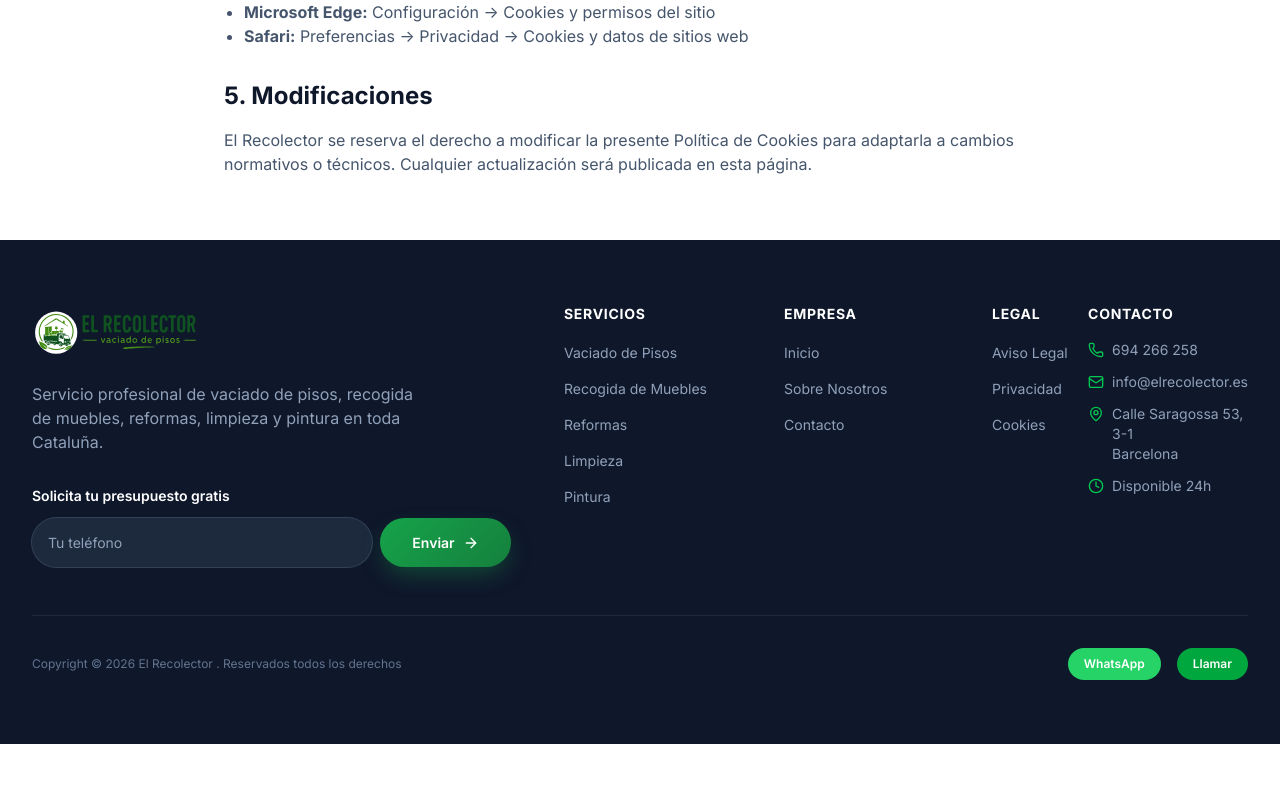
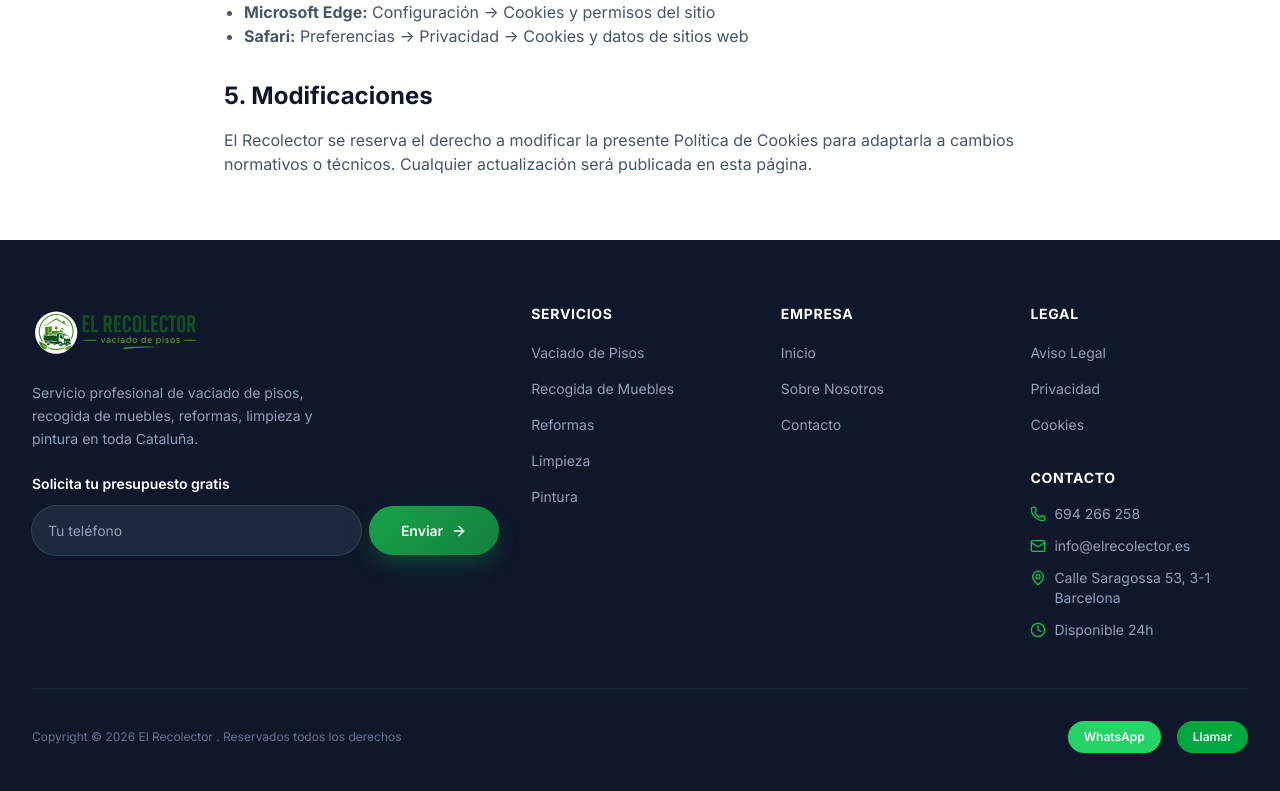
Before and after one commit to creativedesignseo/trayec-web, a React (Vite) app: page /politica-cookies in a window 1280 px wide. Shown: the part 1199-1990 px from the top of the page. Before the commit the page ends 1943 px from the top, so only its background shows below. Built offline with nearby package versions, Linux system fonts and the light colour scheme.

Commit message:
style: improve footer layout on desktop
- Restructure footer grid to 5 columns (2 for branding + 3 for menus)
- Combine Legal and Contacto into one column for better balance
- Remove justify-items-end that caused misalignment
- Increase gap between columns for breathing room

```diff
--- a/src/components/Footer.tsx
+++ b/src/components/Footer.tsx
@@ -25,16 +25,18 @@ export default function Footer() {
   return (
     <footer className="bg-slate-900 text-white">
       <div className="mx-auto max-w-7xl px-4 py-16 sm:px-6 lg:px-8">
-        <div className="grid grid-cols-1 gap-12 lg:grid-cols-12">
-          <div className="lg:col-span-5">
+        {/* Desktop: 5 equal columns | Mobile: stacked */}
+        <div className="grid grid-cols-1 gap-10 sm:grid-cols-2 lg:grid-cols-5 lg:gap-8">
+          {/* Branding */}
+          <div className="lg:col-span-2">
             <Link to="/" className="inline-block">
               <img src="/logo.svg" alt="El Recolector" className="h-14 w-auto" />
             </Link>
-            <p className="mt-4 max-w-sm text-slate-400">
+            <p className="mt-4 max-w-xs text-sm leading-relaxed text-slate-400">
               Servicio profesional de vaciado de pisos, recogida de muebles, reformas, limpieza y pintura en toda Cataluña.
             </p>
 
-            <form className="mt-8" onSubmit={(e) => e.preventDefault()}>
+            <form className="mt-6" onSubmit={(e) => e.preventDefault()}>
               <p className="text-sm font-semibold text-white">Solicita tu presupuesto gratis</p>
               <div className="mt-3 flex gap-2">
                 <input
@@ -50,7 +52,7 @@ export default function Footer() {
             </form>
           </div>
 
-          <div className="grid grid-cols-2 gap-8 sm:grid-cols-4 lg:col-span-7 lg:justify-items-end">
+          {/* Servicios */}
           <div>
             <h3 className="text-sm font-bold uppercase tracking-wider text-white">Servicios</h3>
             <ul className="mt-4 space-y-3">
@@ -64,6 +66,7 @@ export default function Footer() {
             </ul>
           </div>
 
+          {/* Empresa */}
           <div>
             <h3 className="text-sm font-bold uppercase tracking-wider text-white">Empresa</h3>
             <ul className="mt-4 space-y-3">
@@ -77,6 +80,7 @@ export default function Footer() {
             </ul>
           </div>
 
+          {/* Legal + Contacto */}
           <div>
             <h3 className="text-sm font-bold uppercase tracking-wider text-white">Legal</h3>
             <ul className="mt-4 space-y-3">
@@ -88,10 +92,8 @@ export default function Footer() {
                 </li>
               ))}
             </ul>
-            </div>
 
-            <div>
-              <h3 className="text-sm font-bold uppercase tracking-wider text-white">Contacto</h3>
+            <h3 className="mt-8 text-sm font-bold uppercase tracking-wider text-white">Contacto</h3>
             <ul className="mt-4 space-y-3">
               <li className="flex items-start gap-2 text-sm text-slate-400">
                 <Phone className="mt-0.5 h-4 w-4 flex-shrink-0 text-green-500" />
@@ -112,7 +114,6 @@ export default function Footer() {
             </ul>
           </div>
         </div>
-        </div>
 
         <div className="mt-12 flex flex-col items-center justify-between gap-4 border-t border-slate-800 pt-8 sm:flex-row">
           <p className="text-xs text-slate-500">
```
Lines whose indentation alone changed are shown as unchanged.
